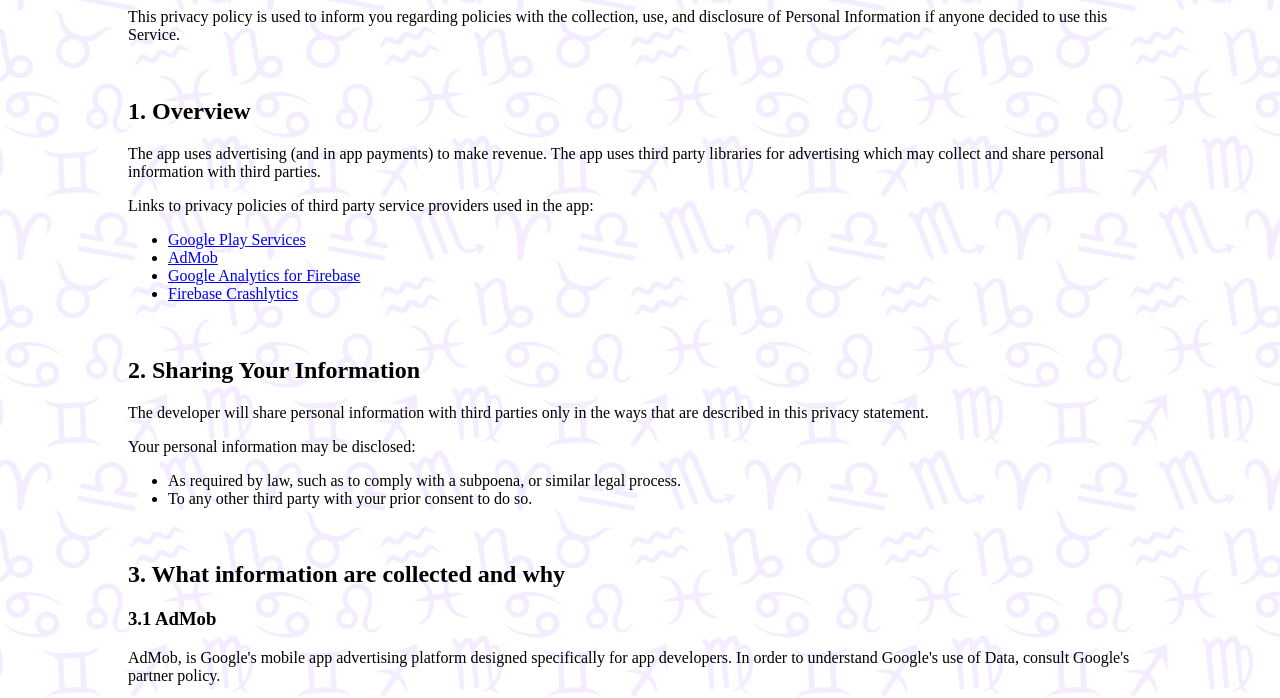
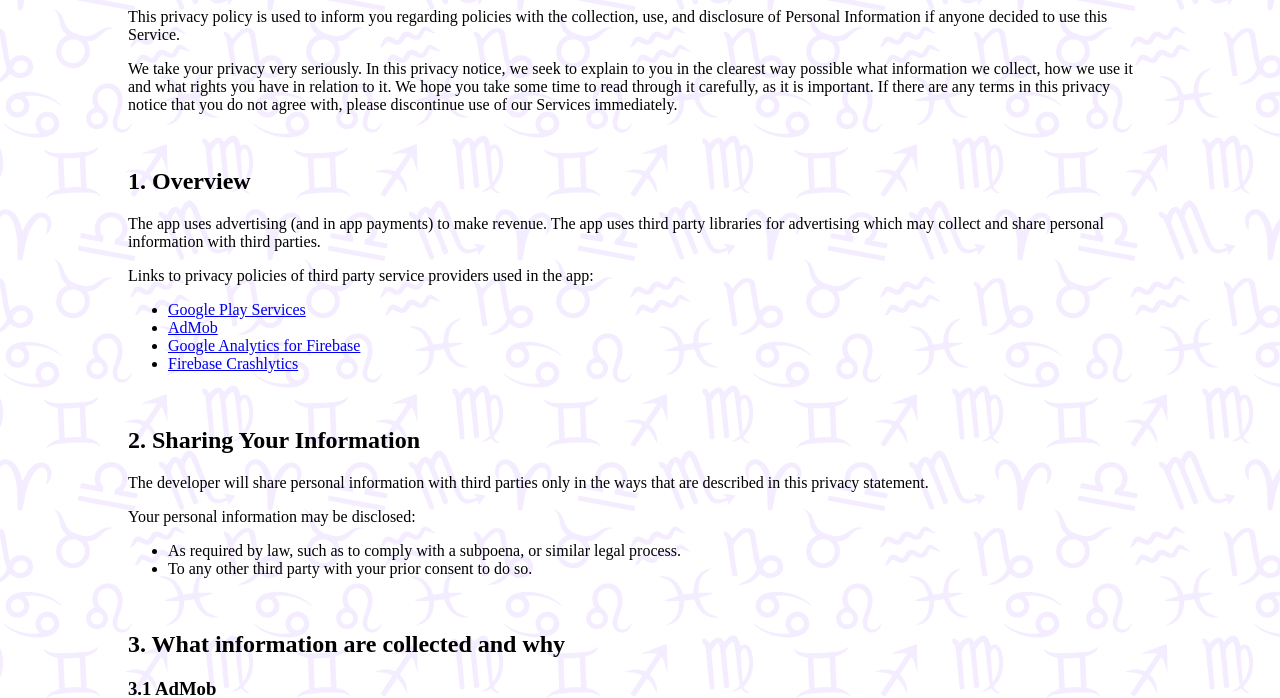
Before and after one commit to Raig0/ohaasa, a plain HTML site: page index.html in a window 1280 px wide. Shown: the part 132-830 px from the top of the page. Drawn offline with Linux system fonts and the light colour scheme.

Commit message:
Update index.html

```diff
--- a/index.html
+++ b/index.html
@@ -19,6 +19,7 @@
 		<h1>Privacy Policy</h1>
 		<p>Developer built the Oha Asa app as an Ad Supported app. This app is provided by at no cost and is intended for use as is.</p>
 		<p>This privacy policy is used to inform you regarding policies with the collection, use, and disclosure of Personal Information if anyone decided to use this Service.</p>
+		<p>We take your privacy very seriously. In this privacy notice, we seek to explain to you in the clearest way possible what information we collect, how we use it and what rights you have in relation to it. We hope you take some time to read through it carefully, as it is important. If there are any terms in this privacy notice that you do not agree with, please discontinue use of our Services immediately.</p>
 		<p></p><br>
 		<h2>1. Overview</h2>
 		<p>The app uses advertising (and in app payments) to make revenue. The app uses third party libraries for advertising which may collect and share personal information with third parties.</p>
```
